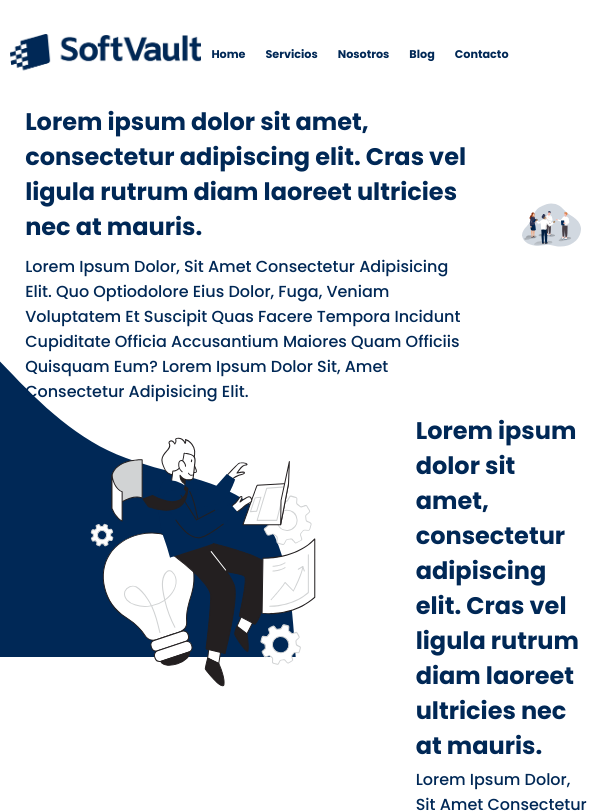
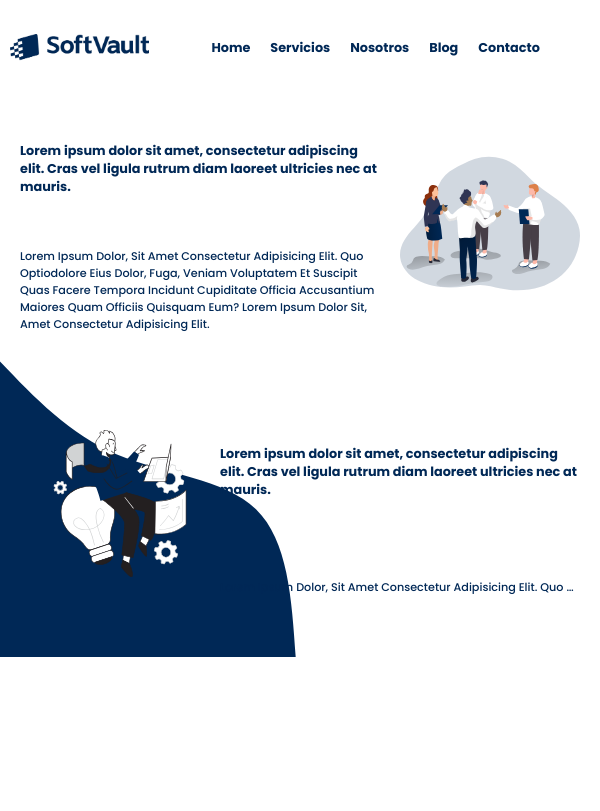
Before and after one commit to jmtoledo175/PF-Toledo, a plain HTML site: page PAGES/Servicios.html in a window 600 px wide. Shown: the top 811 px of the page. Drawn offline with Linux system fonts and the light colour scheme.

Commit message:
Agrego media queris y pseudoclase a la nav

```diff
--- a/css/Archivo.css
+++ b/css/Archivo.css
@@ -161,111 +161,9 @@ body {
   margin-left: 30%;
 }
 
-@media (min-width: 400px) and (max-width: 700px) {
-  .GridConteinerMain {
-    display: grid;
-    background-image: url("../Image/Fondo.svg");
-    min-height: 100vh;
-    grid-template-columns: repeat(3, 1fr);
-    grid-template-rows: 0.1fr 0.2fr 0.2fr 0.2fr 0.4fr 0.3fr;
-    grid-template-areas:
-      "nav nav nav"
-      "media media media"
-      "text text text"
-      "text2 text2 text2"
-      "boton boton boton"
-      "footer footer footer";
-  }
-  .navbar {
-    grid-area: nav;
-    display: flex;
-    align-items: center;
-    margin-top: 2%;
-  }
-  .NavOrder {
-    text-align: center;
-    margin-left: 3%;
-  }
-  .link {
-    text-decoration: none;
-    font-size: 70%;
-    font-weight: 700;
-    color: #002856;
-  }
-
-  .imgLogo {
-    width: 110%;
-  }
-  .ImgLogoConteiner {
-    width: 30%;
-    align-items: center;
-    justify-content: center;
-    margin-top: 2%;
-    margin-bottom: 0%;
-  }
-  .EstiloTitulo {
-    font-size: 100%;
-    margin-top: 0%;
-    margin-left: 5%;
-    margin-right: 5%;
-    margin-bottom: 0%;
-  }
-  .Descripcion {
-    text-transform: capitalize;
-    font-size: 70%;
-    font-weight: 500;
-    margin-top: 0%;
-    margin-left: 5%;
-    margin-right: 5%;
-    margin-bottom: 1%;
-    white-space: nowrap;
-    overflow: hidden;
-    text-overflow: ellipsis;
-  }
-
-  .ImagenMain {
-    justify-content: center;
-    align-items: center;
-  }
-
-  #Imagen1 {
-    width: 60%;
-    height: 80%;
-    margin-left: 20%;
-    margin-right: 20%;
-    margin-bottom: 0%;
-    margin-top: 5%;
-  }
-  .Boton {
-    grid-area: boton;
-    text-align: center;
-    align-self: flex-start;
-  }
-  .redes {
-    font-size: 80%;
-    color: white;
-    margin-left: 2%;
-  }
-  .whatsapp {
-    color: white;
-    text-decoration: none;
-  }
-
-  .linkedin {
-    color: white;
-    text-decoration: none;
-  }
-
-  .contacto {
-    color: white;
-    text-decoration: none;
-  }
-
-  .copy {
-    color: white;
-    margin-left: 5%;
-    font-size: 60%;
-  }
+.link:hover {
+  background-color: #002856;
+  color: white;
 }
 
 /* FIN INDEX */
@@ -340,6 +238,191 @@ body {
   margin-left: 5%;
   margin-right: 5%;
   margin-bottom: 1%;
+}
+
+@media (min-width: 400px) and (max-width: 700px) {
+  .GridConteinerMain {
+    display: grid;
+    background-image: url("../Image/Fondo.svg");
+    min-height: 100vh;
+    grid-template-columns: repeat(3, 1fr);
+    grid-template-rows: 0.1fr 0.2fr 0.2fr 0.2fr 0.4fr 0.3fr;
+    grid-template-areas:
+      "nav nav nav"
+      "media media media"
+      "text text text"
+      "text2 text2 text2"
+      "boton boton boton"
+      "footer footer footer";
+  }
+  .navbar {
+    grid-area: nav;
+    display: flex;
+    align-items: center;
+    margin-top: 2%;
+  }
+  .NavOrder {
+    text-align: center;
+    margin-left: 3%;
+  }
+  .link {
+    text-decoration: none;
+    font-size: 80%;
+    font-weight: 700;
+    color: #002856;
+  }
+
+  .imgLogo {
+    width: 80%;
+  }
+  .ImgLogoConteiner {
+    width: 30%;
+    align-items: center;
+    justify-content: center;
+    margin-top: 2%;
+    margin-bottom: 0%;
+  }
+  .EstiloTitulo {
+    font-size: 100%;
+    margin-top: 0%;
+    margin-left: 5%;
+    margin-right: 5%;
+    margin-bottom: 0%;
+  }
+  .Descripcion {
+    text-transform: capitalize;
+    font-size: 70%;
+    font-weight: 500;
+    margin-top: 0%;
+    margin-left: 5%;
+    margin-right: 5%;
+    margin-bottom: 1%;
+    white-space: nowrap;
+    overflow: hidden;
+    text-overflow: ellipsis;
+  }
+
+  .ImagenMain {
+    justify-content: center;
+    align-items: center;
+  }
+
+  #Imagen1 {
+    width: 50%;
+    height: 80%;
+    margin-left: 20%;
+    margin-right: 20%;
+    margin-bottom: 0%;
+    margin-top: 5%;
+  }
+  .Boton {
+    grid-area: boton;
+    text-align: center;
+    align-self: flex-start;
+  }
+  .redes {
+    font-size: 80%;
+    color: white;
+    margin-left: 2%;
+  }
+  .whatsapp {
+    color: white;
+    text-decoration: none;
+  }
+
+  .linkedin {
+    color: white;
+    text-decoration: none;
+  }
+
+  .contacto {
+    color: white;
+    text-decoration: none;
+  }
+
+  .copy {
+    color: white;
+    margin-left: 5%;
+    font-size: 60%;
+  }
+
+  .TituloServicios {
+    grid-area: text;
+    align-self: center;
+  }
+
+  .EstiloTituloServicios {
+    margin-top: 2%;
+    margin-left: 5%;
+    margin-right: 5%;
+    margin-bottom: 0%;
+    font-size: 80%;
+  }
+
+  .DescripcionServicios {
+    grid-area: text2;
+  }
+
+  .EstiloDescripcionServicios {
+    text-transform: capitalize;
+    font-size: 70%;
+    font-weight: 500;
+    margin-top: 0%;
+    margin-left: 5%;
+    margin-right: 5%;
+    margin-bottom: 1%;
+  }
+
+  .ImagenServicios {
+    grid-area: media2;
+    margin-left: 0%;
+    margin-right: 0%;
+    margin-bottom: 0%;
+  }
+  #Imagen2 {
+    width: 120%;
+  }
+
+  .TituloServicios2 {
+    grid-area: text3;
+  }
+
+  .ImagenMain {
+    grid-area: media;
+    align-items: center;
+    justify-content: center;
+    margin-right: 10%;
+  }
+
+  #Imagen1 {
+    width: 100%;
+    margin-left: 0%;
+  }
+
+  .EstiloTituloServicios2 {
+    margin-top: 8%;
+    margin-left: 5%;
+    margin-right: 5%;
+    margin-bottom: 0%;
+    font-size: 80%;
+  }
+
+  .DescripcionServicios2 {
+    grid-area: text4;
+  }
+
+  .EstiloDescripcionServicios2 {
+    text-transform: capitalize;
+    font-size: 70%;
+    font-weight: 500;
+    margin-top: 0%;
+    margin-left: 5%;
+    margin-right: 5%;
+    margin-bottom: 1%;
+    white-space: nowrap;
+    overflow: hidden;
+    text-overflow: ellipsis;
+  }
 }
 
 /*FIN DE SERVICIOS  */
```
